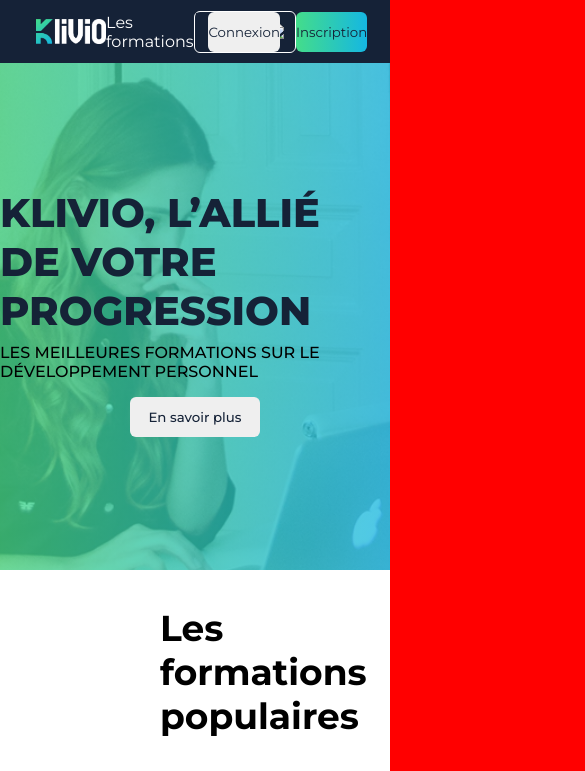
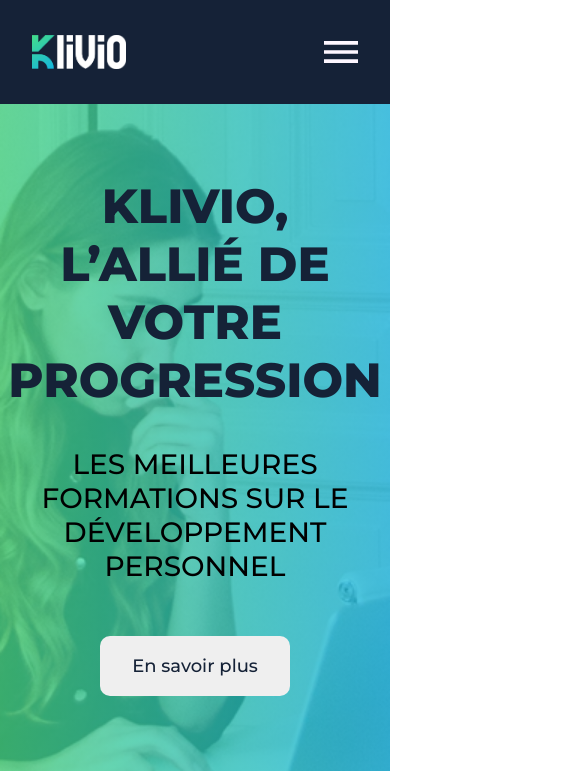
Before and after one commit to creativguymirac/Klivio, a plain HTML site: page index.html in a window 390 px wide. Shown: the top 771 px of the page, 585 px wide, since content can reach past the window. Drawn offline with Linux system fonts and the light colour scheme.

Commit message:
EDIT: Started responsive, nav,header,courses and feedback done in responsive

```diff
--- a/index.html
+++ b/index.html
@@ -20,16 +20,15 @@
             <button class="btn signIn">Connexion</button>
             <button class="btn signUp">Inscription</button>
         </div>
+
+        <img src="assets/icons/burger.svg" alt="icon burger menu" id="burgerMenu">
     </nav>
     <!-- Hero Banner -->
     <header>
         <h1>Klivio, l’allié de votre progression</h2>
         <h2>Les meilleures formations sur le développement personnel</h1>
         <button class="btn">En savoir plus</button>
-
     </header>
-
-    <!-- Courses populaire -->
 
     <article class="course populaire" id="courses">
         <h2 class="courseTitle">Les formations populaires</h2>
@@ -110,8 +109,6 @@
 
         <button class="btn btnCourse">Voir plus de formations</button>
     </article>
-
-    <!-- Courses latest -->
 
     <article class="course latest">
         <h2 class="courseTitle">Les formations récentes</h2>
@@ -196,7 +193,6 @@
         <button class="btn">Voir plus de formations</button>
     </article>
 
-<!-- main content section -->
     <main>
         <article class="feedback">
             <h2>Avis Clients</h2>
@@ -330,6 +326,7 @@
         </section>
     </main>
 
+    <!--
 
     <footer>
         <span class="bigSpacer"></span>
@@ -374,6 +371,6 @@
             </div>
         </div>
 
-    </footer>
+    </footer> -->
 </body>
 </html>
--- a/style.css
+++ b/style.css
@@ -6,16 +6,49 @@
     box-sizing: border-box;
     font-family: "Montserrat", sans-serif, arial;
 }
+
+:root {
+  --principal-color: #152237;
+  --secondary-color: #44dd8a;
+  --tertiary-color: #15b7e2;
+  --gradient: linear-gradient(90deg, #44dd8a 0%, #15b7e2 100%);
+  --text-color: #4a4a4a;
+  --border-radius: 6px;
+
+  /* Fluid spacing using clamp() - scales between mobile (394px) and desktop */
+  --spacing-xs: clamp(0.5rem, 1vw, 0.625rem);
+  --spacing-sm: clamp(0.75rem, 2vw, 1.25rem);
+  --spacing-md: clamp(1.25rem, 3vw, 2.5rem);
+  --spacing-lg: clamp(2rem, 4vw, 3.75rem);
+  --spacing-xl: clamp(2.5rem, 5vw, 5rem);
+
+  /* Container max-width */
+  --container-max-width: 1504px;
+  --container-padding: clamp(1rem, 3vw, 1.25rem);
+
+  /* Fluid font sizes using clamp() */
+  --font-size-xs: clamp(0.75rem, 1.5vw, 0.875rem);
+  --font-size-sm: clamp(0.875rem, 2vw, 1rem);
+  --font-size-md: clamp(1rem, 2.5vw, 1.25rem);
+  --font-size-lg: clamp(1.125rem, 3vw, 1.5rem);
+  --font-size-xl: clamp(1.5rem, 4vw, 2rem);
+  --font-size-2xl: clamp(1.75rem, 5vw, 2.5rem);
+  --font-size-3xl: clamp(2rem, 6vw, 3rem);
+
+  /* Grid gaps */
+  --gap-cards: clamp(1.25rem, 4vw, 5.75rem);
+  --gap-section: clamp(1.5rem, 5vw, 5rem);
+}
+
 html {
     max-width: 100vw;
+    overflow-x: hidden;
 }
 
 body {
     overflow-x: hidden;
     width: 100%;
     height: 4000px;
-    background-color: red;
-
 }
 
 a {
@@ -26,30 +59,6 @@ a {
 
 h1, h2, h3, h4 {
     text-transform:uppercase;
-}
-
-/* NavBar */
-
-#topBar {
-    display: flex;
-    align-items: center;
-    justify-content:space-between;
-    background: #152237;
-    width: 100%;
-    height: 7.5vh;
-    padding: 0 9.2vw;
-}
-
-#klivioLogo {
-    height: 3vh;
-}
-
-.auth {
-    display: flex;
-    justify-content: flex-end;
-    align-items: center;
-    width: 25%;
-    height: 5vh;
 }
 
 .btn {
@@ -66,6 +75,35 @@ h1, h2, h3, h4 {
     background: linear-gradient(90deg,rgba(68, 221, 138, 1) 0%, rgba(21, 183, 226, 1) 100%);
 }
 
+.fa-arrow-up-right {
+    width: 100px;
+    height: 100px;
+}
+
+#burgerMenu {
+    visibility: hidden;
+    position: absolute;
+}
+
+/* NavBar */
+
+#topBar {
+    display: flex;
+    align-items: center;
+    justify-content:space-between;
+    background: #152237;
+    width: 100%;
+    padding: 1em 8em;
+
+    #klivioLogo {
+        height: 3vh;
+    }
+    .auth {
+        display: flex;
+        justify-content: flex-end;
+        align-items: center;
+        width: 25%;
+    }
     #searchContent {
         display: flex;
         align-items: center;
@@ -74,9 +112,8 @@ h1, h2, h3, h4 {
         border: solid #fff 1px;
         border-radius: 6px;
         padding: 0.1em;
-}
 
-#searchContent img {
+        img {
             position: absolute;
             right: 10px;
             width: 16.8px;
@@ -97,11 +134,7 @@ h1, h2, h3, h4 {
             border: none;
             pointer-events: none;
         }
-
-.fa-arrow-up-right {
-    width: 100px;
-    height: 100px;
-    color: red;
+    }
 }
 
 /* Hero banner */
@@ -116,11 +149,29 @@ header {
     background-image: url(assets/bg-header.png);
     background-size: cover;
     background-position: center;
+
+    h1,h2,button {
+        z-index: 2;
     }
 
-header h1,h2,button {
-    z-index: 2;
+    h1 {
+        font-size: 2.5em;
+        font-weight: 800;
+        color: #152237;
+        margin: 0 0 0.2em 0;
     }
+
+    h2 {
+        font-size: 1em;
+        font-weight:500;
+        margin: 0 0 0.5em 0;
+    }
+
+    button {
+        font-weight: 500;
+    }
+}
+
 
 header::before {
     content: "";
@@ -131,22 +182,6 @@ header::before {
     opacity: 75%;
 }
 
-header h1 {
-    font-size: 2.5em;
-    font-weight: 800;
-    color: #152237;
-    margin: 0 0 0.2em 0;
-}
-
-header h2 {
-    font-size: 1em;
-    font-weight:500;
-    margin: 0 0 0.5em 0;
-}
-
-header button {
-    font-weight: 500;
-}
 
 /* Courses pop */
 
@@ -409,7 +444,6 @@ main {
                             height: 30px;
                             margin: 0 1.5em 0.8em 0;
                         }
-
                     }
                 }
             }
@@ -455,7 +489,6 @@ main {
                             height: 30px;
                             margin: 0 1.5em 0.8em 0;
                         }
-
                     }
                 }
             }
@@ -642,7 +675,6 @@ footer {
                             color: #fff;
                         }
                     }
-
                 }
             }
         }
@@ -686,3 +718,168 @@ footer {
         }
     }
 }
+
+@media screen and (max-width: 1200px) {
+
+
+    body,html {
+        width: 100vw;
+        height: 100vh;
+        min-height: 100vh;
+
+        #topBar {
+            padding: 2.2em 2em;
+            width: 100vw;
+
+            #klivioLogo {
+                height: 4vh;
+            }
+            a, #searchContent, .auth {
+                visibility: hidden;
+                position: absolute;
+            }
+
+            #burgerMenu {
+                position: static;
+                visibility: visible;
+                width: 4vh;
+            }
+
+
+        }
+
+        header {
+            display: flex;
+            position: relative;
+            flex-direction: column;
+            align-items: center;
+            justify-content: center;
+            width: 100%;
+            min-height: 80vh;
+            background: url(assets/bg-header.png);
+            background-size: cover;
+            background-repeat: no-repeat;
+            background-position: center;
+
+            h1 {
+                text-align: center;
+                font-size: 48px;
+                padding: 0 0.5em;
+            }
+
+            h2 {
+                text-align: center;
+                font-size: 28px;
+                margin:  1em 0.19em 1.5em 0.19em;
+            }
+
+            .btn {
+                width: 190px;
+                height: 60px;
+                border-radius: 10px;
+                font-size: 18px;
+            }
+        }
+
+        header::before {
+            content: "";
+            position: absolute;
+            width: 100vw;
+            min-height: 80vh;
+            opacity: 75%;
+        }
+
+        .course.latest, .course.populaire {
+            width: 100%;
+            padding: 0 2em;
+
+            h2 {
+                text-align: center;
+            }
+
+            .btn {
+                width: 260px;
+                height: 50px;
+                font-size: 16px;
+                margin: 2.5em 0;
+            }
+
+            .cover {
+                position: relative;
+
+            }
+
+            .container {
+                flex-direction: column;
+                width: 100%;
+
+                .card {
+                    max-width: calc(100% - 2 * var(--spacing-sm));
+
+                    .contentCard {
+                        .priceTag{
+                            position: relative;
+                            left: 160px;
+                            bottom: 25px;
+                            width: 135px;
+                            p {
+                                font-size: 16px;
+                                padding: 0.1em 0.3em;
+                            }
+                        }
+
+                        h3 {
+                            font-size: 24px;
+                        }
+                    }
+                }
+            }
+        }
+
+        main {
+            .feedback {
+                padding: 0;
+
+                h2 {
+                    margin: 0.5em 0;
+                }
+
+                .container {
+                    flex-direction: column;
+                    align-items: center;
+                    gap: 0;
+
+                    section {
+                        display: flex;
+                        flex-direction: column;
+                        align-items: center;
+                        width: 440px;
+
+                        img {
+                            border-radius: 120px;
+                            width: 50%;
+                        }
+
+                        h3 {
+                            text-transform:none;
+                            margin: 1em 0 0.2em 0;
+                        }
+
+                        .star {
+                            display: flex;
+                            justify-content: center;
+                            margin: 0.5em 0 0.2em 0;
+                            width: 20%;
+                        }
+
+                        p {
+                            font-size: 16px;
+                            margin: 0.7em 0;
+                            line-height: 1.5em;
+                        }
+                    }
+                }
+            }
+        }
+    }
+}
```
Also changed, not shown: assets/icons/burger.svg (added). Lines whose indentation alone changed are shown as unchanged.
